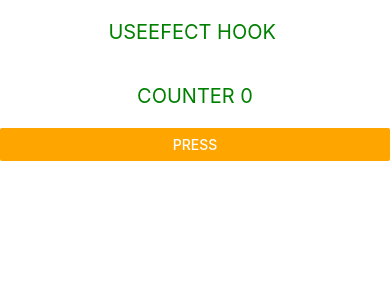
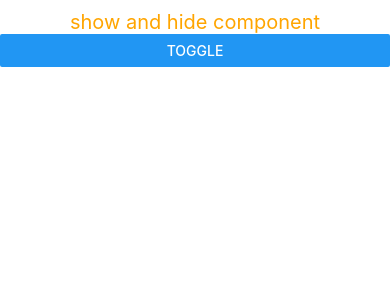
Before and after one commit to DurgeshAppDev/Learning-react-native, a React Native app: screen / in a window 390 px wide. Shown: the top 300 px of the page. Built offline with nearby package versions, Linux system fonts and the light colour scheme.

Commit message:
learned show hide componnents

```diff
--- a/App.tsx
+++ b/App.tsx
@@ -1,122 +1,26 @@
-import { useEffect, useState } from 'react';
-import { View, Text,Button,StyleSheet} from 'react-native';
+// import { useEffect, useState } from 'react';
+import { useState } from 'react';
+import { View, Text,Button} from 'react-native';
+import Comp from "./Component/Comp.js";
 
 
 const App=() =>{
-  const [count,setCount]=useState(0);
-  useEffect(()=>{
-    console.log(`useffect countered ${count}`)
-  },[count])
+  const [show,setShow]=useState(false);
   return(
     <View>
-      <Text style={style.textStyle}>USEEFECT HOOK </Text>
-      <Text style={style.textStyle}>COUNTER {count}</Text>
-      <Button title="press" onPress={()=>setCount(count+1) } color={'orange'} />
-
+      <Text style={{fontSize:20,color:"orange",textAlign:"center",marginTop:10}}>
+        show and hide component
+        </Text>
+      <Button title='toggle' onPress={()=> setShow(!show)} />
+        {
+          show==true
+          ? <Comp />
+          :null
+        }
     </View>
   )
 }
 
-const style=StyleSheet.create({
-  textStyle:{
-  color:'green',
-  fontSize:20,
-  textAlign:'center',
-  margin:20
-  }
-})
-
 
 
 export default App;
-
-
-
-//-------- form making----------
-// const App = () => {
-//   const [name,setName]=useState('');
-//   const [password, setPassword]=useState('');
-//   const [passwordVisible,setPasswordVisible]=useState(false)
-//   const [email,setEmail]=useState('');
-//   const [display,setDisplay]=useState(false)
-
-//   const resetForm = ()=> {
-//     setDisplay(false);
-//     setName("");
-//     setEmail("");
-//     setPassword("");
-//   }
-
-//   return (
-//     <View>
-//       <Text style={{fontSize:30,textAlign:'center'}}> Form Making</Text>
-//       <TextInput
-//       style = {style.textInputStyle}
-//        placeholder='Enter User Name'
-//        value={name}
-//        onChangeText={(text)=> setName(text)}
-//         />
-
-//       <TextInput
-//       style = {style.textInputStyle}
-//        placeholder='Enter Password'
-//        secureTextEntry={!passwordVisible}
-//        value={password}
-//        onChangeText={(text)=> setPassword(text)}
-//         />
-//        <Button color={"white"}
-//        title={passwordVisible ? '🐵' : '🙈'}
-//        onPress={
-//         passwordVisible?
-//         () => setPasswordVisible(false)
-//         : ()=> setPasswordVisible(true)
-//         }
-//        />
-
-//       <TextInput
-//       style = {style.textInputStyle}
-//        placeholder='Enter User Email'
-//        value={email}
-//        onChangeText={(text)=> setEmail(text)}
-//         />
-
-//     <View style={{margin:10}}>
-//         <Button color={"green"}
-//         title="Submit Details"
-//         onPress={()=>{setDisplay(true)}} />
-
-//        <Button  color={"blue"}
-//        title='Clear Form'
-//        onPress={resetForm} />
-
-//        <View>
-//         { display ?
-//         (<View style={{marginTop:20,padding:5}}>
-//         <Text>User Name is: {name} </Text>
-//         <Text>User password is: {password} </Text>
-//         <Text>User Email is: {email} </Text>
-//         </View>)
-//         :null }
-//        </View>
-//      </View>
-
-
-//     </View>
-
-//   )
-// }
-
-// const style =StyleSheet.create({
-//   textInputStyle:{
-//     fontSize:20,
-//     margin:5,
-//     borderWidth:2,
-//     borderColor:'Black',
-//     padding:3,
-//     backgroundColor:'orange',
-//     height:50,
-//     textAlign:'center',
-//     textAlignVertical:'center'
-
-//   }
-// })
--- a/Component/Comp.js
+++ b/Component/Comp.js
@@ -1,14 +1,24 @@
-import React, { Component } from "react";
-import { View, Text } from "react-native";
+import React from "react";
+import { View, Text , StyleSheet} from "react-native";
 
-class Comp extends Component {
-  render() {
+
+const Comp=()=> {
     return (
       <View>
-        <Text>name is: {this.props.name}</Text>
+        <Text style={style.styling}>MY NAME IS ALICE</Text>
+        <Text style={style.styling}>LEARING REACTNATIVE</Text>
+        <Text style={style.styling}>USING TOGGLE</Text>
+
       </View>
     );
+}
+const style=StyleSheet.create({
+  styling:{
+    fontSize:20,
+    color:"orange",
+    textAlign:"center",
+    marginTop:5
   }
-}
+})
 
 export default Comp;
```
